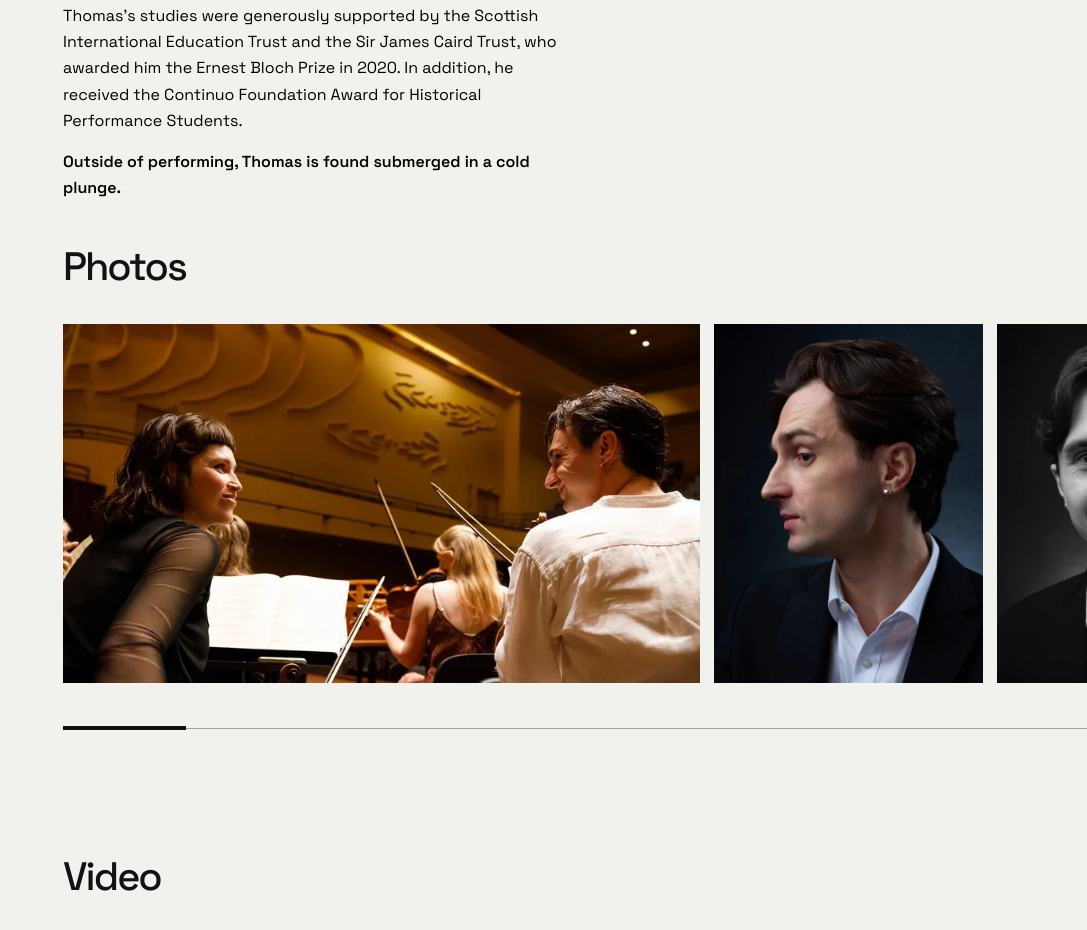
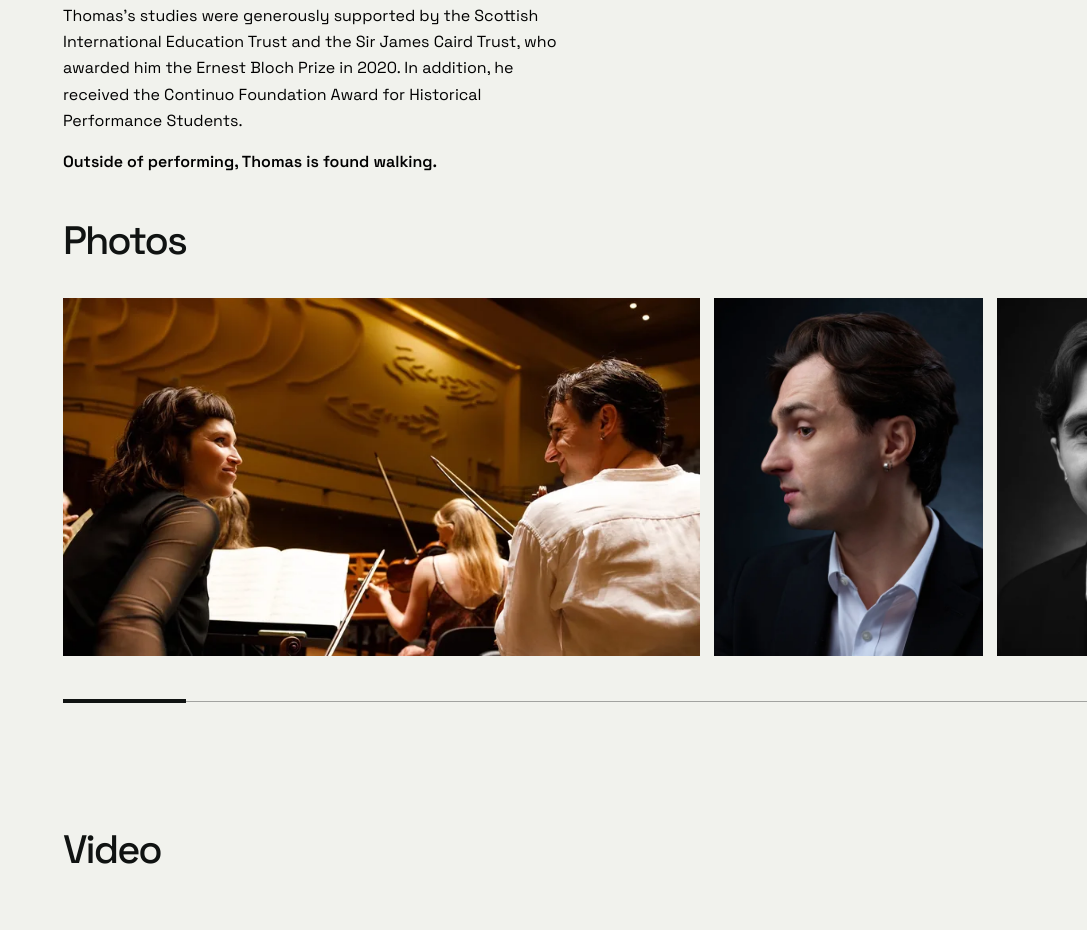
Before and after one commit to abiv12/website1.0, a website: page about/index.html in a window 1280 px wide. Shown: the part 2237-3167 px from the top of the page, without its empty margins (193-1280 px from the left). Drawn offline with Linux system fonts and the light colour scheme; grey boxes are pictures that could not be loaded.

Commit message:
Describe your changes

```diff
--- a/about/index.html
+++ b/about/index.html
@@ -45,7 +45,7 @@
             <p>He began his studies at the Royal Conservatoire of Scotland with Duncan Ferguson, where he won numerous prizes. He was subsequently awarded a full scholarship to the Royal Academy of Music in London, where he studied for three years as the Hans Keller Scholar in both the modern and historical performance departments. His principal teachers included Jane Rogers, Pavlo Beznosiuk, Rachel Podger, and Paul Silverthorne.</p>
             <p>At the Academy, he was awarded the Max Gilbert Prize for his outstanding contribution to the Academy and was selected for the Frost Trust ASSET Quartet Scheme, where he was mentored by Doric Quartet violinists Alex Redington and Ying Xue. His string trio won the Nancy Nuttall Prize at the Academy, joined the Brighton Early Music Festival scheme, and were finalists in the London International Festival of Early Music Young Ensemble Competition.</p>
             <p>Thomas’s studies were generously supported by the Scottish International Education Trust and the Sir James Caird Trust, who awarded him the Ernest Bloch Prize in 2020. In addition, he received the Continuo Foundation Award for Historical Performance Students.</p>
-            <p class="small-note">Outside of performing, Thomas is found submerged in a cold plunge.</p>
+            <p class="small-note">Outside of performing, Thomas is found walking.</p>
           </div>
         </div>
       </div>
```
